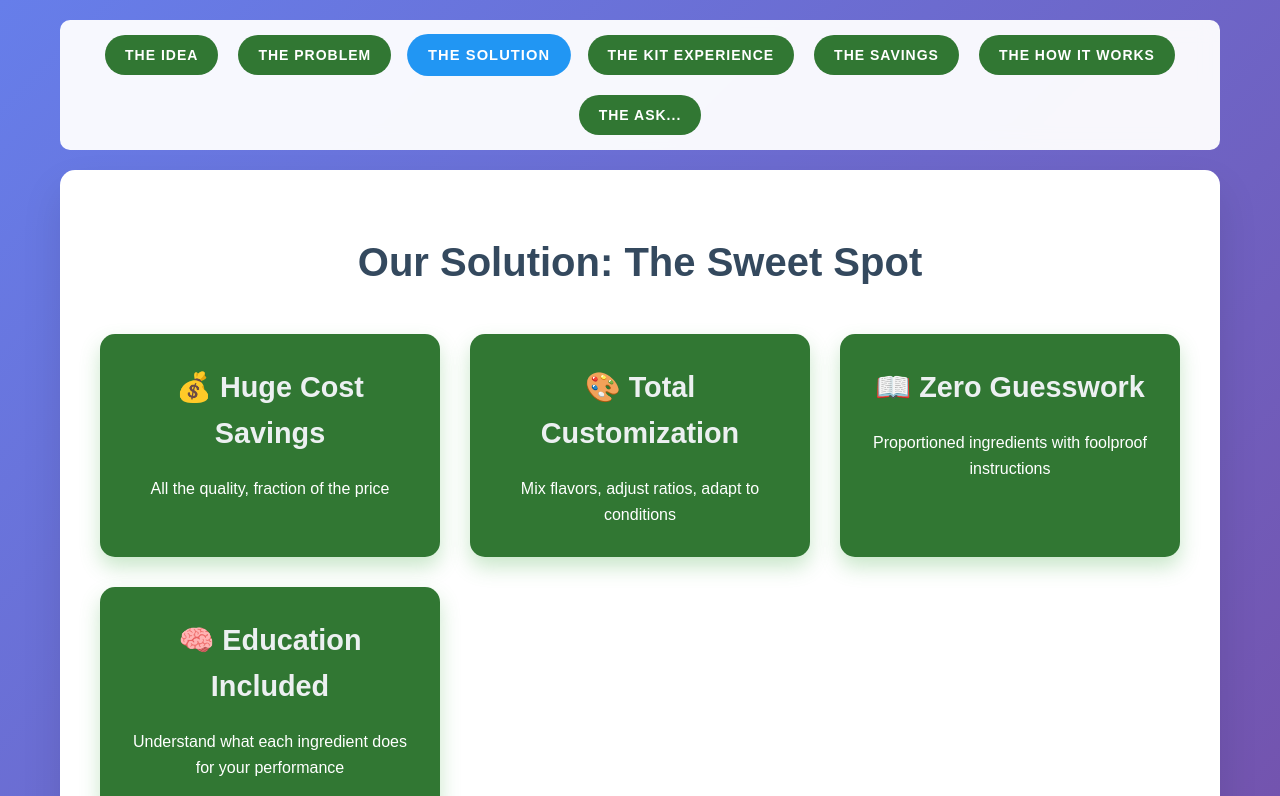
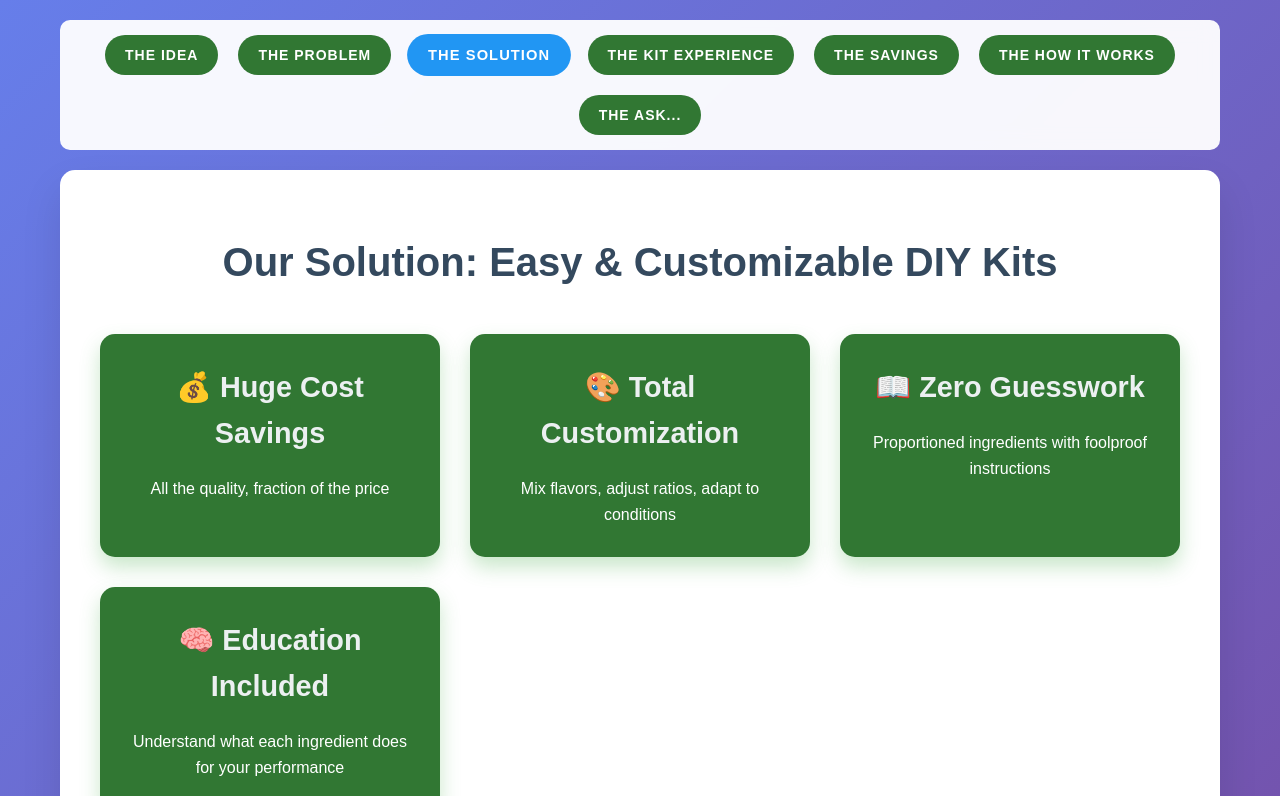
Before and after one commit to jmd-jude/fuelcraft, a plain HTML site: page index.html in a window 1280 px wide. Both pictures are taken after a click on the button "THE SOLUTION". Shown: the top 796 px of the page. Drawn offline with Linux system fonts and the light colour scheme.

Commit message:
Add FuelCraft landing page

```diff
--- a/index.html
+++ b/index.html
@@ -461,7 +461,7 @@
         <!-- Slide 3: Our Solution -->
         <div class="slide">
             <div class="slide-content">
-                <h2>Our Solution: The Sweet Spot</h2>
+                <h2>Our Solution: Easy & Customizable DIY Kits</h2>
                 <div class="solution-grid">
                     <div class="solution-item">
                         <h3>💰 Huge Cost Savings</h3>
```
